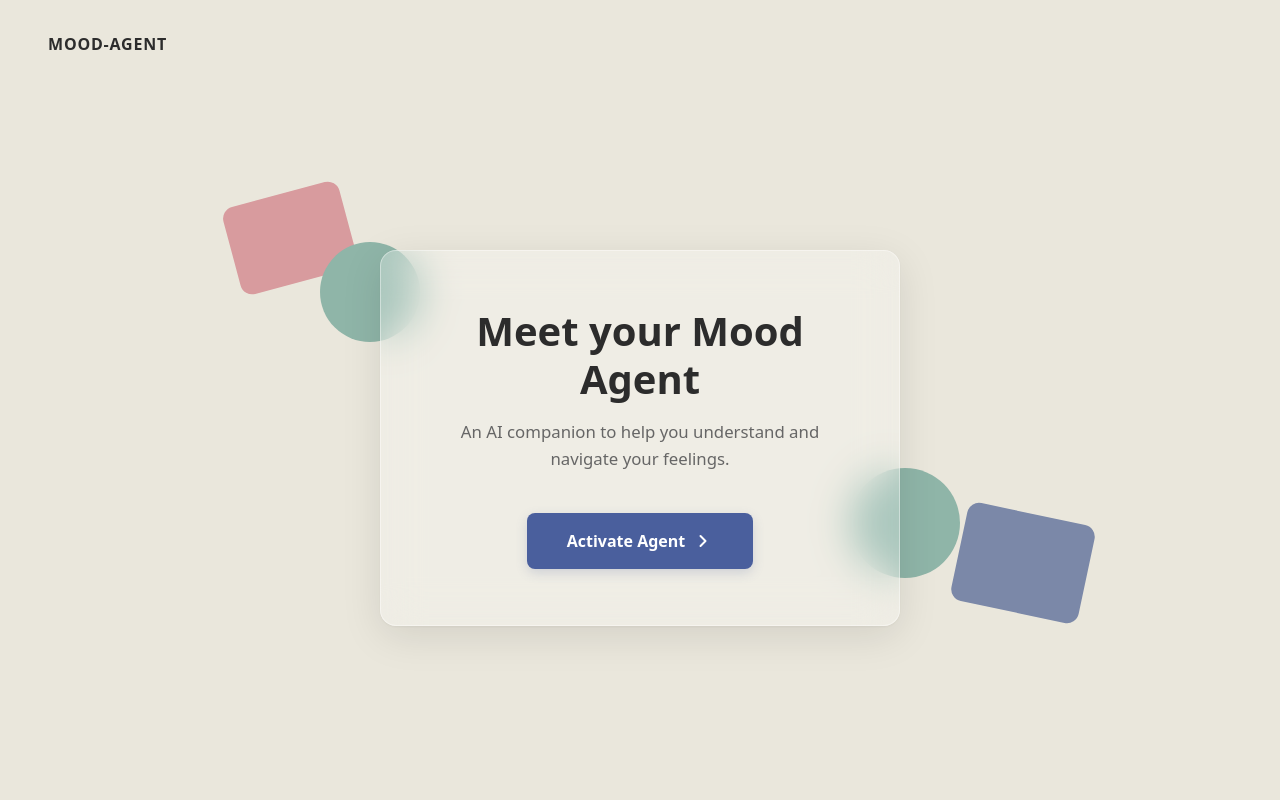
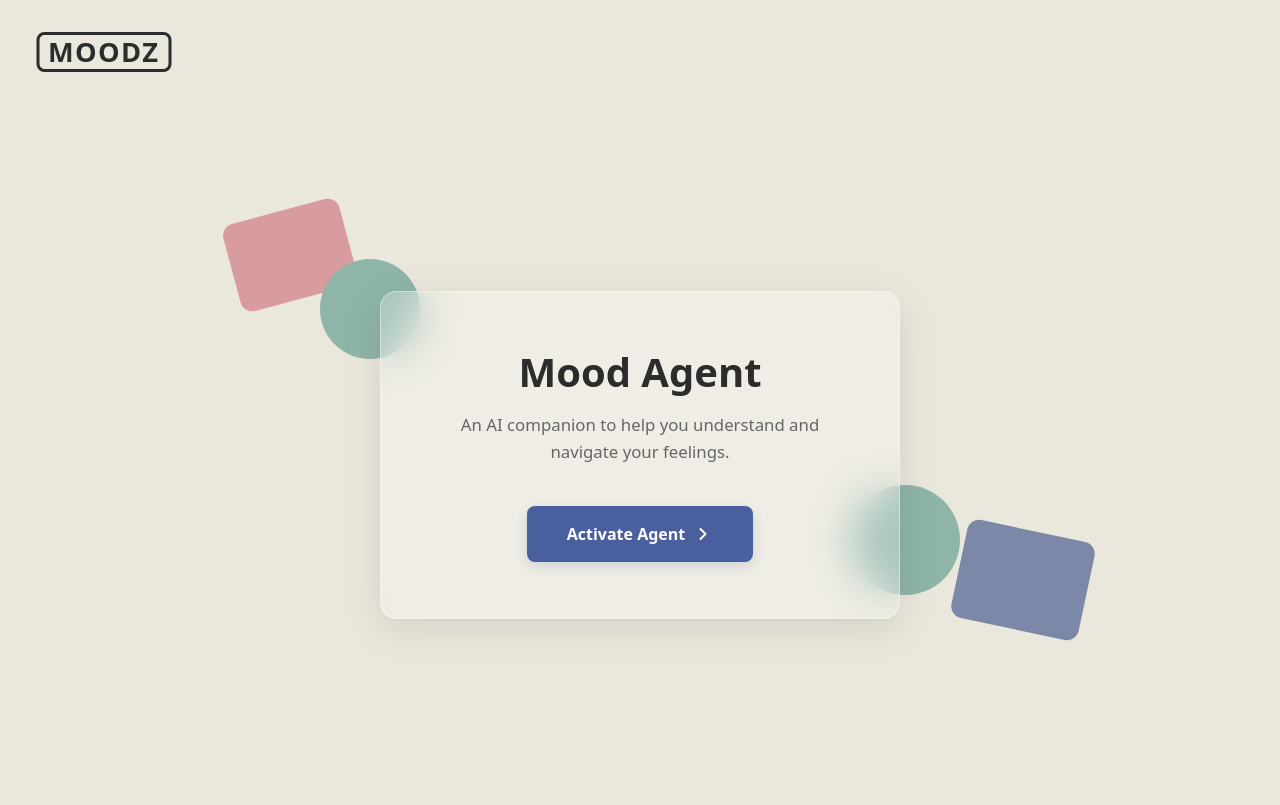
Before and after one commit to sandil2003/MOODZ, an Angular app in the folder moodz-frontend/: page / in a window 1280 px wide. Built offline with nearby package versions, Linux system fonts and the light colour scheme.

Commit message:
ui enhancements home page

```diff
--- a/moodz-frontend/src/app/pages/home/home.css
+++ b/moodz-frontend/src/app/pages/home/home.css
@@ -9,12 +9,19 @@
   padding: 2rem 3rem;
 }
 
+.logo-container {
+  position: relative;
+  display: inline-block;
+}
+
 .logo {
-  font-size: 1rem;
+  font-size: 1.7rem;
   font-weight: 600;
   letter-spacing: 0.05em;
   color: #2C2C2C;
   margin: 0;
+  position: relative;
+  z-index: 2;
 }
 
 .main-content {
@@ -81,12 +88,27 @@
 }
 
 .shape-5 {
-  width: 110px;
-  height: 110px;
-  background-color: #8FB5A8;
-  border-radius: 50%;
+  width: 8rem;
+  height: 8rem;
+  background-color: #eed987;
+  clip-path: circle(50% at 60% 50%);
   bottom: 70%;
   right: 40%;
+  transform: rotate(12deg);
+}
+
+.shape-6 {
+  width: 135px;
+  height: 40px;
+  border: 3px solid #2C2C2C;
+  background: transparent;
+  position: absolute;
+  top: 50%;
+  left: 50%;
+  transform: translate(-50%, -50%);
+  z-index: 1;
+  border-radius: 8px;
+  pointer-events: none;
 }
 
 /* Main card */
--- a/moodz-frontend/src/app/pages/home/home.html
+++ b/moodz-frontend/src/app/pages/home/home.html
@@ -1,6 +1,9 @@
 <div class="home-container">
     <header class="header">
-        <h1 class="logo">MOOD-AGENT</h1>
+        <div class="logo-container">
+            <h1 class="logo">MOODZ</h1>
+            <div class="shape shape-6"></div>
+        </div>
     </header>
 
     <main class="main-content">
@@ -12,7 +15,7 @@
 
         <!-- Main card -->
         <div class="card">
-            <h2 class="title">Meet your Mood Agent</h2>
+            <h2 class="title">Mood Agent</h2>
             <p class="description">
                 An AI companion to help you understand and navigate your feelings.
             </p>
```
